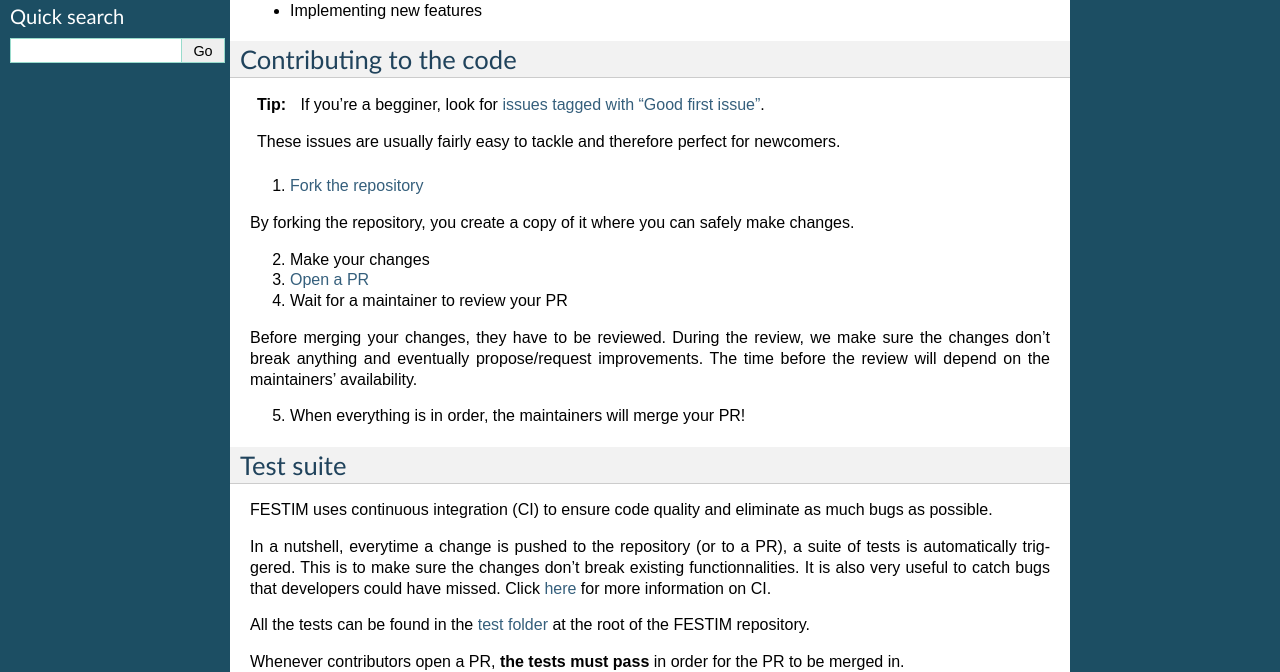
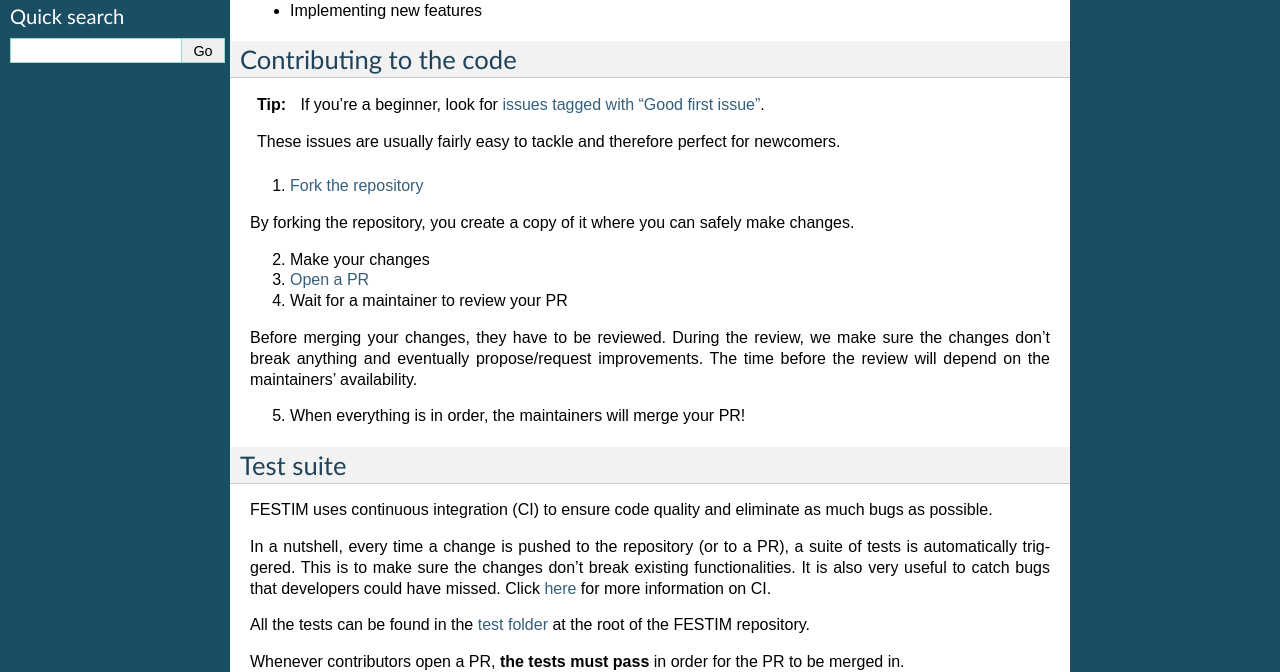
Before and after one commit to festim-dev/FESTIM, a Sphinx documentation site: the page built from docs/source/devguide/index.rst, in a window 1280 px wide. Shown: the part 358-1030 px from the top of the page. Built offline with Sphinx 7.4.7, drawn with Linux system fonts in a browser that asks for light colours.

Commit message:
minor typo fixes

```diff
--- a/docs/source/devguide/index.rst
+++ b/docs/source/devguide/index.rst
@@ -29,7 +29,7 @@ Contributing to the code
 .. admonition:: Tip
    :class: tip
 
-   If you're a begginer, look for `issues tagged with "Good first issue" <https://github.com/RemDelaporteMathurin/FESTIM/issues?q=is%3Aopen+is%3Aissue+label%3A%22good+first+issue%22>`_.
+   If you're a beginner, look for `issues tagged with "Good first issue" <https://github.com/RemDelaporteMathurin/FESTIM/issues?q=is%3Aopen+is%3Aissue+label%3A%22good+first+issue%22>`_.
 
    These issues are usually fairly easy to tackle and therefore perfect for newcomers.
 
@@ -52,8 +52,8 @@ Test suite
 
 FESTIM uses continuous integration (CI) to ensure code quality and eliminate as much bugs as possible.
 
-In a nutshell, everytime a change is pushed to the repository (or to a PR), a suite of tests is automatically triggered.
-This is to make sure the changes don't break existing functionnalities.
+In a nutshell, every time a change is pushed to the repository (or to a PR), a suite of tests is automatically triggered.
+This is to make sure the changes don't break existing functionalities.
 It is also very useful to catch bugs that developers could have missed.
 Click `here <https://www.atlassian.com/continuous-delivery/continuous-integration>`_ for more information on CI.
 
--- a/docs/source/index.rst
+++ b/docs/source/index.rst
@@ -11,7 +11,7 @@ The tool is based on the finite element methods to solve the McNabb & Foster tra
 It is capable of solving 1D/2D/3D multimaterial simulations and provides support for a wide-range of boundary conditions, which makes it a very versatile tool that can be adapted to many use cases.
 Moreover, users can rapidly get started with FESTIM thanks to its python API.
 
-FESTIM was originally developped at the `Institute for Magnetic Fusion Research (IRFM) <https://irfm.cea.fr/en/index.php>`_ and the `Process and Materials Sciences Laboratory (LSPM) <https://www.lspm.cnrs.fr/en/home/>`_.
+FESTIM was originally developed at the `Institute for Magnetic Fusion Research (IRFM) <https://irfm.cea.fr/en/index.php>`_ and the `Process and Materials Sciences Laboratory (LSPM) <https://www.lspm.cnrs.fr/en/home/>`_.
 
 
 .. admonition:: Recommended publication for citing
--- a/docs/source/userguide/settings.rst
+++ b/docs/source/userguide/settings.rst
@@ -27,6 +27,6 @@ Here you define:
 
 More advanced settings are also available:
 
-* the type of finite elements for traps (DG elements can be useful to acount for discontinuities)
+* the type of finite elements for traps (DG elements can be useful to account for discontinuities)
 * Wether to update the jacobian at each iteration or not
 * the linear solver
```
Also changed, not shown: README.md (+0 -2 lines), .github/ISSUE_TEMPLATE/bug-report.md.
